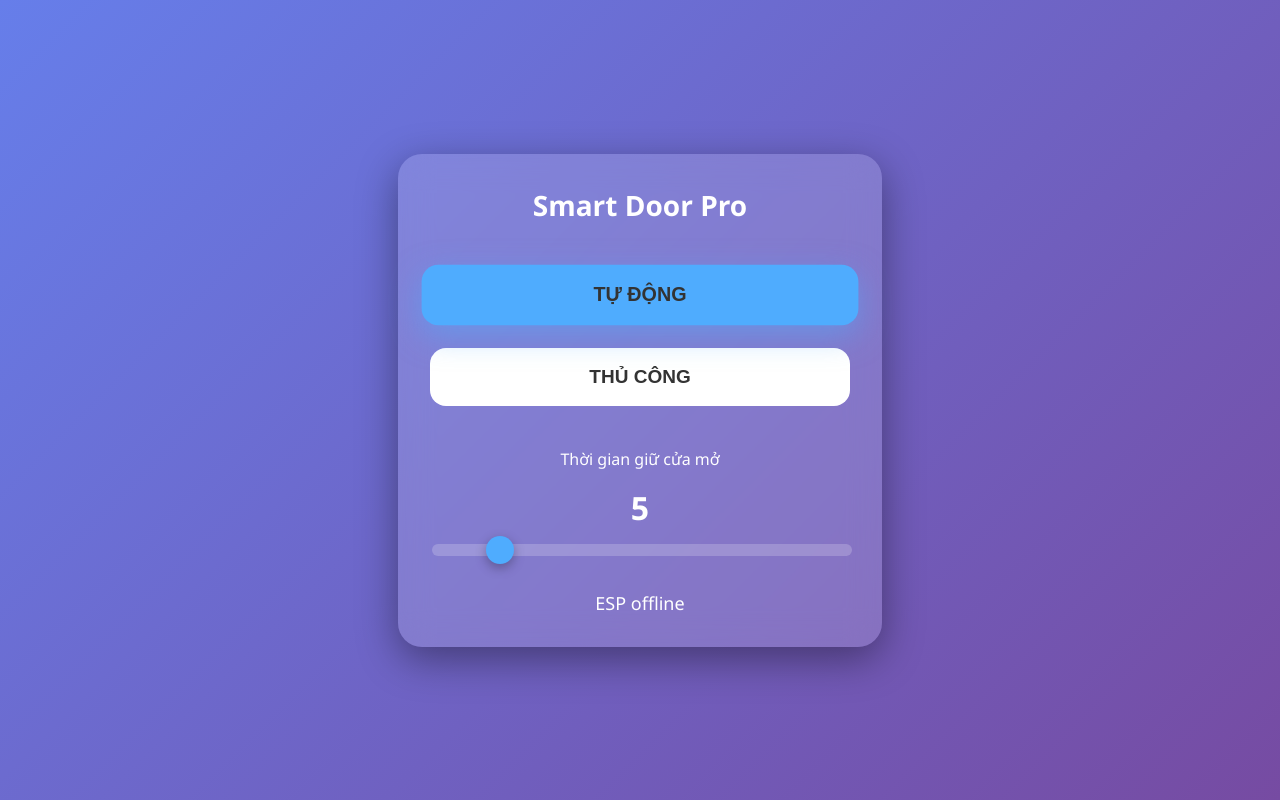
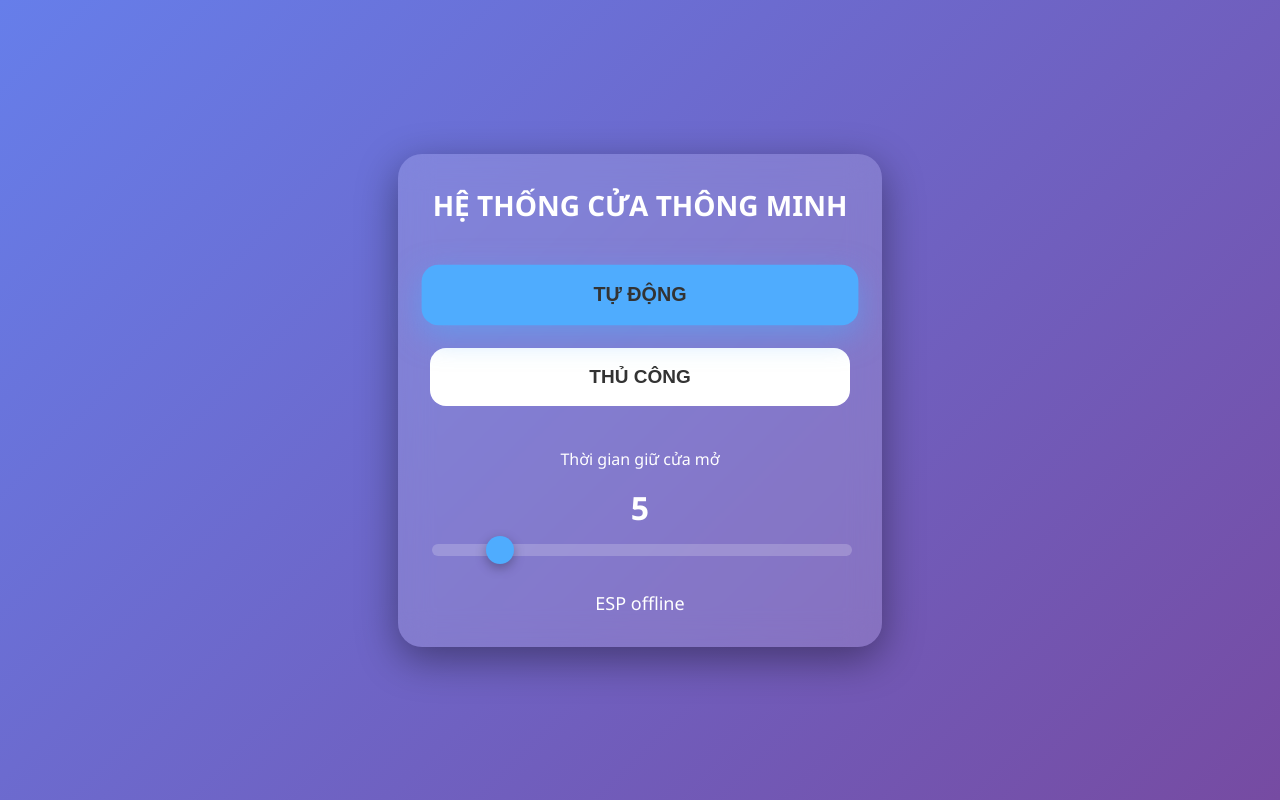
Before and after one commit to AH4TEN1/cua_tu_dong, a website: page index.html in a window 1280 px wide. Drawn offline with Linux system fonts and the light colour scheme; no server answers.

Commit message:
Update index.html

```diff
--- a/index.html
+++ b/index.html
@@ -94,7 +94,7 @@
   </head>
   <body>
     <div class="card">
-      <h1>Smart Door Pro</h1>
+      <h1>HỆ THỐNG CỬA THÔNG MINH</h1>
 
       <button id="auto" class="mode active" onclick="send('A')">TỰ ĐỘNG</button>
       <button id="manual" class="mode" onclick="send('M')">THỦ CÔNG</button>
```
